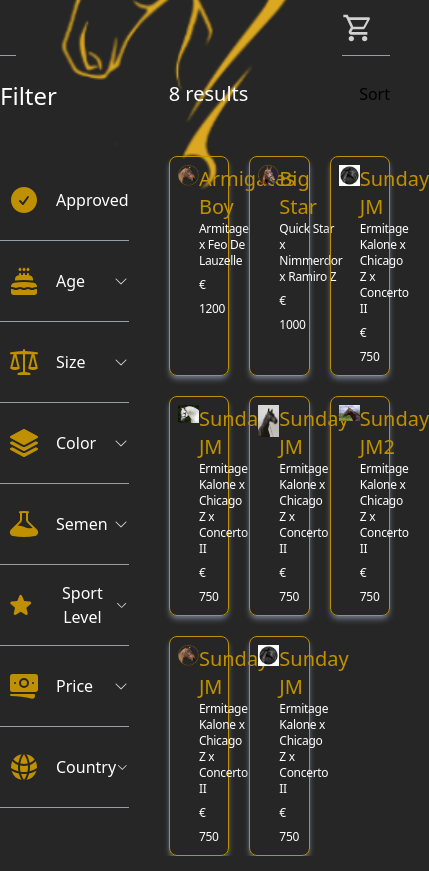
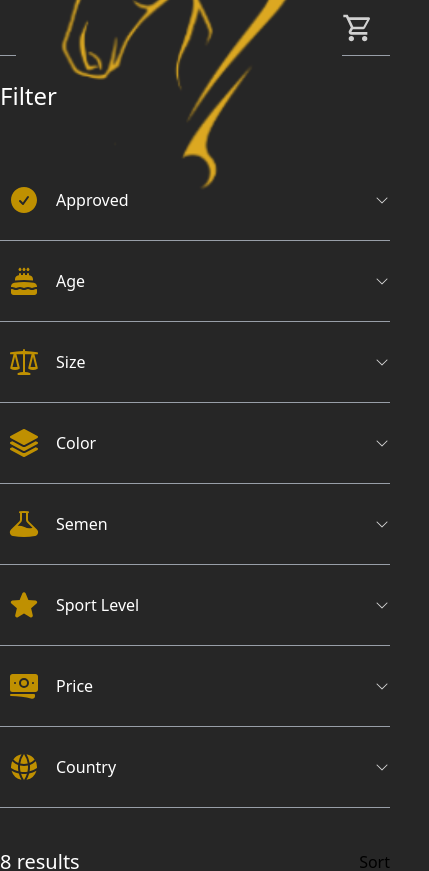
Before and after one commit to ahmetayyildiz66/stallion-web, a Nuxt app: page / in a window 390 px wide. Shown: the top 871 px of the page, 429 px wide, since content can reach past the window. Built offline with nearby package versions, Linux system fonts and the light colour scheme.

Commit message:
feat: make the main page responsive

```diff
--- a/components/Stallions.vue
+++ b/components/Stallions.vue
@@ -1,19 +1,19 @@
 <template>
-  <section class="grid grid-cols-3 gap-5">
+  <section class="grid md:grid-cols-2 xl:grid-cols-3 gap-5">
     <div
       v-for="horse in getStallions()"
       :key="horse.id"
       class="border border-yellow-50 rounded-lg p-2 shadow-md shadow-gray-500 hover:cursor-pointer"
     >
-      <figure class="text-white grid grid-cols-2">
+      <figure class="text-white flex space-x-2 md:space-x-0 md:grid md:grid-cols-2 md:gap-2 gap-0">
         <NuxtImg :src="horse.image" class="border-none" />
 
-        <figcaption>
-          <h2 class="text-xl text-yellow-50">{{ horse.name }}</h2>
+        <figcaption class="space-y-1">
+          <h2 class="text-yellow-50 lg:text-lg 2xl:text-xl">{{ horse.name }}</h2>
           <span class="text-xs tracking-tight inline-block">{{
             horse.gen
           }}</span>
-          <span class="text-xs tracking-tight" v-if="horse.semen[0].price"
+          <span class="text-xs tracking-tight block" v-if="horse.semen[0].price"
             >€ {{ horse.semen[0].price }}</span
           >
         </figcaption>
--- a/pages/index.vue
+++ b/pages/index.vue
@@ -1,6 +1,6 @@
 <template>
   <section class="pt-6">
-    <div class="grid grid-cols-filter gap-10">
+    <div class="grid grid-cols-1 md:grid-cols-filter gap-10">
       <HorseFilters />
 
       <div class="space-y-12">
```
